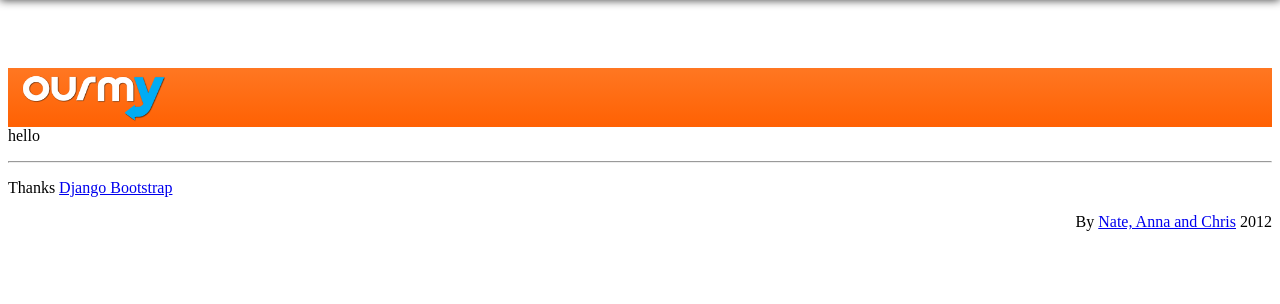
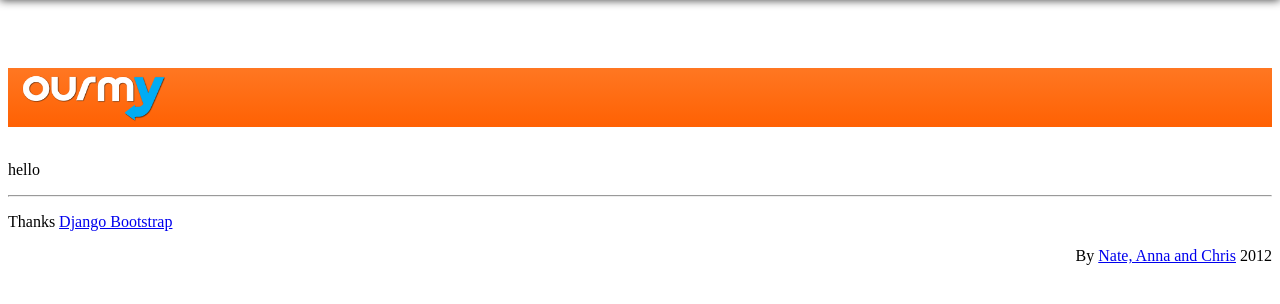
Before and after one commit to natea/ourmy, a Django app: page / in a window 1280 px wide. Shown: the top 304 px of the page. Run offline with Django 3.2, Linux system fonts and the light colour scheme; data that the repository does not hold is empty; parts of the project's set-up code (start-up, migrations or seed data) failed here and were passed over; some libraries are stand-ins or nearby versions; some web fonts are replaced.

Commit message:
clearfix for container separation

```diff
--- a/ourmy_app/static/css/style.css
+++ b/ourmy_app/static/css/style.css
@@ -105,11 +105,12 @@ height: 55px;
 clear: both;
 width: 100%;
 height: 4px;
+padding: 30px 0 0 0;
 }
 
 .content-container{
 height: auto;
-padding: 30px 0 0 0;
+padding: 40px 0 0 0;
 }
 
 .btn
--- a/test_bootstrap/templates/base.html
+++ b/test_bootstrap/templates/base.html
@@ -57,6 +57,8 @@
     </div>
 </div>
 
+<div class="clearfix"></div>
+
 <div class="container">
 
     {% block content %}Empty page{% endblock %}
```
